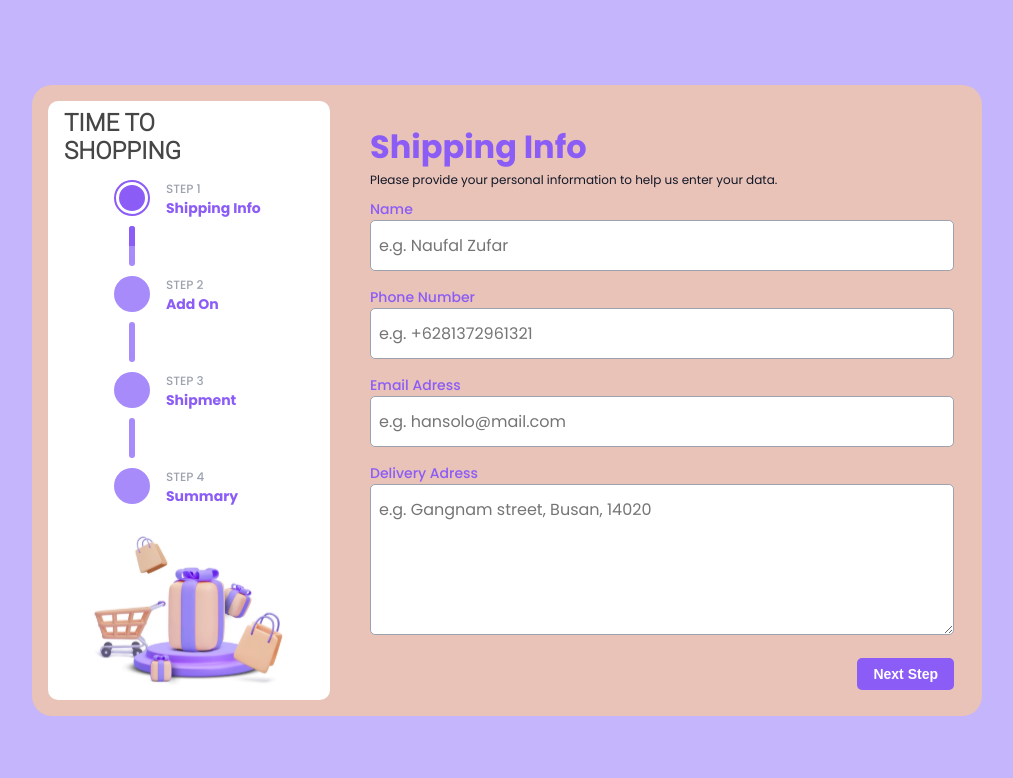
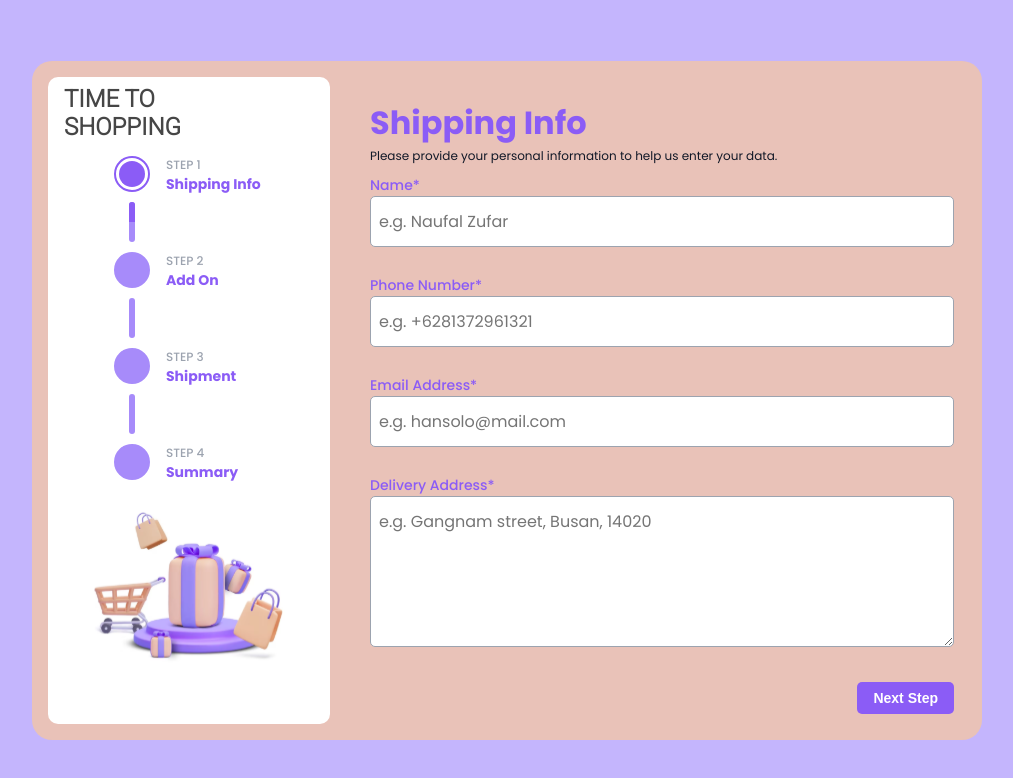
Before and after one commit to naufalzs/gift-shipping-form, a Next.js app: page / in a window 1280 px wide. Shown: the top 778 px of the page, without its empty margins (133-1146 px from the left). Built offline with nearby package versions, Linux system fonts and the light colour scheme.

Commit message:
feat(step-one): setup form

```diff
--- a/components/StepOne.js
+++ b/components/StepOne.js
@@ -1,40 +1,92 @@
-import React from "react";
+import React, { useContext } from "react";
+import { StepContext } from "@/app/page";
+import { useForm } from "react-hook-form";
+import { yupResolver } from "@hookform/resolvers/yup";
+import * as yup from "yup";
+
+const schema = yup.object({
+  name: yup.string().label("Name").required(),
+  number: yup
+    .string()
+    .label("Phone Number")
+    .required()
+    .matches(
+      /^\+\d{3,15}$/g,
+      "Invalid phone number input"
+    ),
+  email: yup
+    .string()
+    .label("Email Address")
+    .required()
+    .matches(
+      /^[a-zA-Z0-9.!#$%&'*+\/=?^_`{|}~-]+@[a-zA-Z0-9-]+(?:\.[a-zA-Z0-9-]{2,3})$/,
+      "Invalid email input"
+    ),
+  address: yup.string().label("Address").required(),
+});
 
 export default function StepOne() {
+  const { handleNext, formInput, setformInput } = useContext(StepContext);
+  const {
+    register,
+    handleSubmit,
+    formState: { errors },
+  } = useForm({
+    mode: "onChange",
+    resolver: yupResolver(schema),
+    defaultValues: {
+      name: formInput?.bio?.name || "",
+      number: formInput?.bio?.number || "",
+      email: formInput?.bio?.email || "",
+      address: formInput?.bio?.address || "",
+    },
+  });
+
+  const onSubmit = (data) => {
+    setformInput({ ...formInput, bio: data });
+    handleNext();
+  };
   return (
-    <form className="form__input form__input--step-1" id="form-step-1">
+    <form
+      onSubmit={handleSubmit(onSubmit)}
+      className="form__input form__input--step-1"
+      id="form-step-1"
+    >
       <label htmlFor="name">
-        <div className="input__label">Name</div>
+        <div className="input__label">Name*</div>
         <input
           type="text"
-          name="name"
           id="name"
           placeholder="e.g. Naufal Zufar"
           className="input__text"
+          {...register("name")}
         />
+        <div className="input__error">{errors.name?.message}</div>
       </label>
       <label htmlFor="number">
-        <div className="input__label">Phone Number</div>
+        <div className="input__label">Phone Number*</div>
         <input
           type="tel"
-          name="number"
           id="number"
           placeholder="e.g. +6281372961321"
           className="input__text"
+          {...register("number")}
         />
+        <div className="input__error">{errors.number?.message}</div>
       </label>
       <label htmlFor="email">
-        <div className="input__label">Email Adress</div>
+        <div className="input__label">Email Address*</div>
         <input
           type="text"
-          name="email"
           id="email"
           placeholder="e.g. hansolo@mail.com"
           className="input__text"
+          {...register("email")}
         />
+        <div className="input__error">{errors.email?.message}</div>
       </label>
       <label htmlFor="address">
-        <div className="input__label">Delivery Adress</div>
+        <div className="input__label">Delivery Address*</div>
         <textarea
           type="text"
           name="address"
@@ -42,7 +94,9 @@ export default function StepOne() {
           placeholder="e.g. Gangnam street, Busan, 14020"
           className="input__textarea"
           rows={5}
+          {...register("address")}
         />
+        <div className="input__error">{errors.address?.message}</div>
       </label>
     </form>
   );
--- a/src/app/globals.sass
+++ b/src/app/globals.sass
@@ -13,6 +13,7 @@ $color-button-next-active: #9A71F9
 $color-button-back: #D29D90
 $color-button-back-active: #D48D7B
 $color-success: #059669
+$color-error: #dc2626
 
 *
   box-sizing: border-box
@@ -183,12 +184,12 @@ body
     font-weight: 700
 
 .form__input
-  margin: 10px 0 0
+  margin: 10px 0
   color: $color-primary
   &--step-1
     display: flex
     flex-direction: column
-    row-gap: 16px
+    row-gap: 8px
   &--step-2
     display: grid
     grid-template-columns: repeat(3, 1fr)
@@ -263,6 +264,10 @@ input[type=radio]
     flex: 0 0 auto
     background-color: $color-secondary
     box-shadow: 0 0 0 2px $color-secondary
+  &__error
+    height: 20px
+    margin-left: 2px
+    color: $color-error
 
 #addon-special-box:checked ~ .input__checkbox--special-box,
 #addon-ribbon:checked ~ .input__checkbox--ribbon,
```
